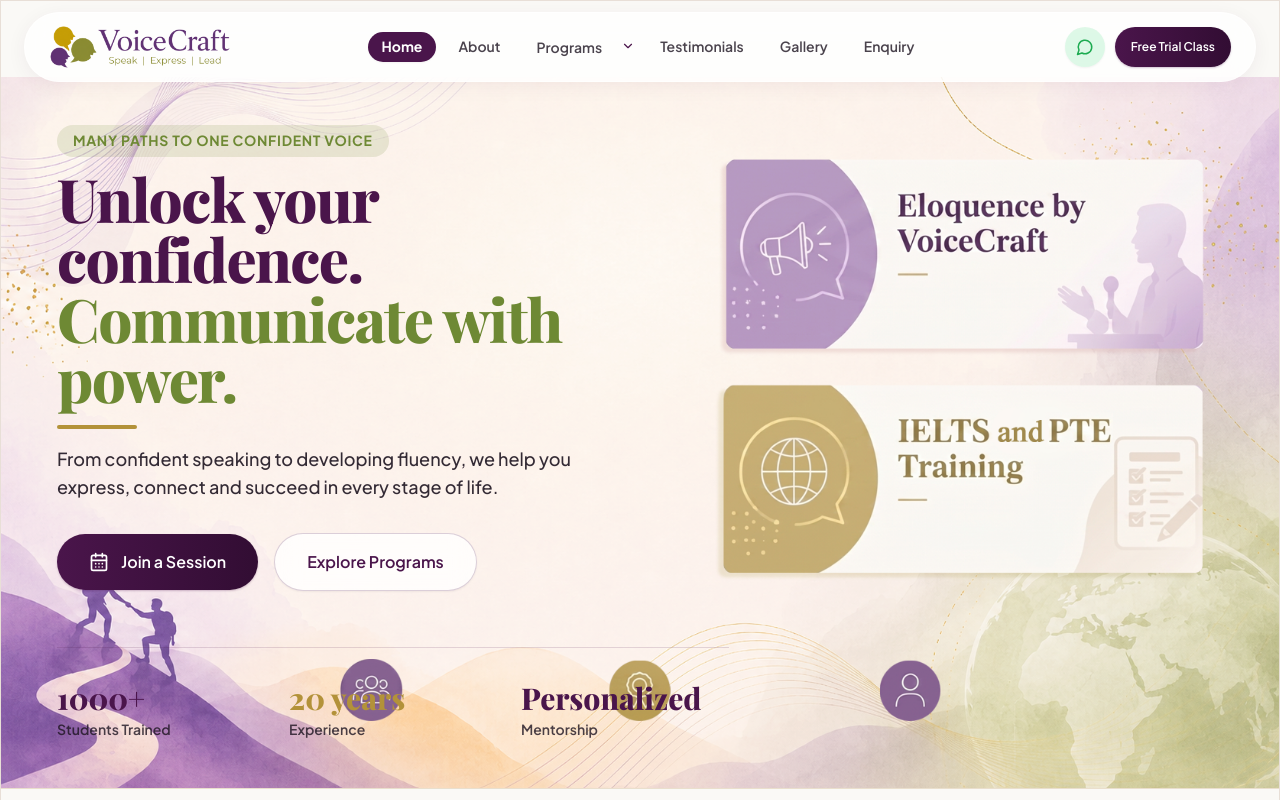
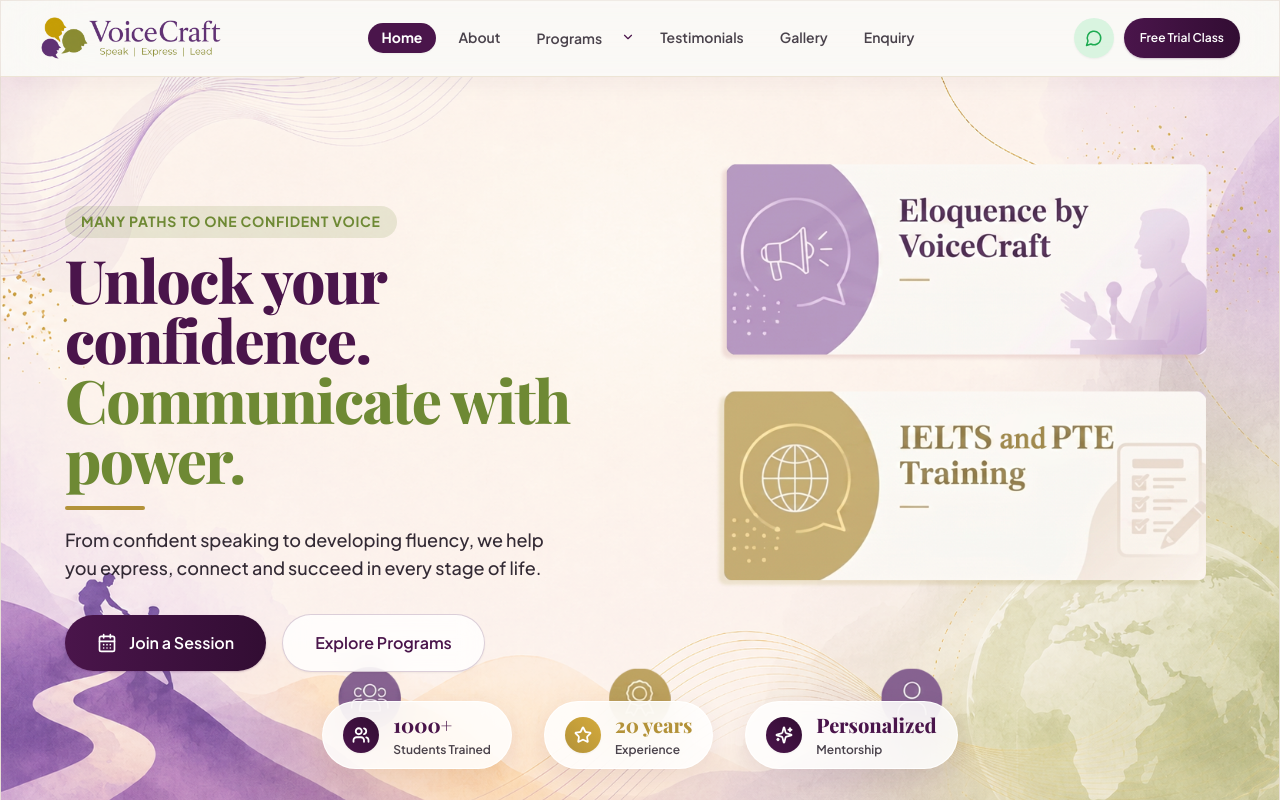
Before and after one commit to LoneRanger-dev/voicecraft-academy, a React (Vite) app in the folder voicecraft-frontend/: page / in a window 1280 px wide. Shown: the top 800 px of the page. Built offline with nearby package versions, Linux system fonts and the light colour scheme; a web font is replaced by a local one.

Commit message:
fix: full-width header navbar and glassmorphic stats alignment in hero

```diff
--- a/voicecraft-frontend/src/components/Navbar.jsx
+++ b/voicecraft-frontend/src/components/Navbar.jsx
@@ -72,14 +72,8 @@
   };
 
   return (
-    <header className="fixed top-3 left-0 right-0 z-50 px-3 sm:px-6 max-w-7xl mx-auto transition-all duration-300">
-      <nav
-        className={`w-full rounded-full transition-all duration-300 flex items-center justify-between px-4 sm:px-6 py-2.5 sm:py-3 ${
-          isScrolled
-            ? "bg-white/90 backdrop-blur-xl border border-white/80 shadow-[0_10px_35px_rgba(74,21,75,0.12)]"
-            : "bg-white/80 backdrop-blur-lg border border-white/60 shadow-[0_4px_20px_rgba(74,21,75,0.06)]"
-        }`}
-      >
+    <header className="fixed top-0 left-0 right-0 w-full z-50 border-b border-[#eadfcd]/80 bg-white/92 backdrop-blur-2xl shadow-[0_4px_25px_rgba(74,21,75,0.06)] transition-all duration-300">
+      <nav className="mx-auto flex min-h-[72px] lg:min-h-[76px] w-full max-w-[1440px] items-center justify-between px-4 sm:px-6 lg:px-10">
         {/* Logo */}
         <a
           href="#home"
--- a/voicecraft-frontend/src/pages/Home.jsx
+++ b/voicecraft-frontend/src/pages/Home.jsx
@@ -441,43 +441,43 @@
   );
 }
 
-// 1. HERO SECTION (Clean, standardized layout with round buttons & zero overlap)
+// 1. HERO SECTION (Clean, standardized layout with round buttons & glassmorphic StatPills)
 function HeroSection() {
   return (
     <section
       id="home"
       data-section="home"
       aria-label="Home section"
-      className="relative min-h-[540px] scroll-mt-24 overflow-hidden bg-brand-cream px-4 py-12 sm:px-6 md:min-h-[640px] lg:min-h-[700px] flex items-center"
+      className="relative min-h-[580px] scroll-mt-24 overflow-hidden bg-brand-cream px-4 py-16 sm:px-6 md:h-[calc(100vh-76px)] md:min-h-[660px] md:py-0 flex items-center"
     >
       {/* Background Graphic */}
       <img
         src={heroBg}
         alt=""
         aria-hidden="true"
-        className="absolute inset-0 hidden h-full w-full select-none object-cover opacity-90 md:block"
+        className="absolute inset-0 hidden h-full w-full select-none object-cover opacity-90 md:block pointer-events-none"
         draggable="false"
       />
 
-      <div className="relative z-10 mx-auto w-full max-w-7xl px-4 sm:px-6 lg:px-8">
-        <div className="max-w-xl">
+      <div className="relative z-10 mx-auto w-full max-w-7xl px-4 sm:px-6 lg:px-10">
+        <div className="max-w-xl md:max-w-lg lg:max-w-xl">
           <p className="inline-block px-4 py-1.5 rounded-full bg-brand-olive/15 text-brand-olive text-xs sm:text-sm font-bold uppercase tracking-wider mb-3">
             MANY PATHS TO ONE CONFIDENT VOICE
           </p>
 
-          <h1 className="font-display text-4xl sm:text-5xl lg:text-6xl font-extrabold leading-[1.18] tracking-tight text-brand-purple">
+          <h1 className="font-display text-4xl sm:text-5xl lg:text-6xl font-extrabold leading-[1.16] tracking-tight text-brand-purple">
             Unlock your confidence. <br />
             <span className="text-brand-olive">Communicate with power.</span>
           </h1>
 
           <div className="mt-4 h-1 w-20 rounded-full bg-brand-gold" />
 
-          <p className="mt-4 text-base sm:text-lg font-medium leading-relaxed text-brand-ink/90">
+          <p className="mt-4 text-base sm:text-lg font-medium leading-relaxed text-brand-ink/90 max-w-lg">
             From confident speaking to developing fluency, we help you express,
             connect and succeed in every stage of life.
           </p>
 
-          {/* Round Buttons (rounded-full) */}
+          {/* Round Buttons (strictly rounded-full) */}
           <div className="mt-8 flex flex-wrap items-center gap-4">
             <Button
               href="#enquiry"
@@ -495,32 +495,51 @@
               Explore Programs
             </Button>
           </div>
+
+          {/* Mobile Stats Pills */}
+          <div className="mt-10 flex flex-wrap gap-3 md:hidden">
+            <StatPill icon={Users} value="1000+" label="Students Trained" tone="purple" />
+            <StatPill icon={Star} value="20 years" label="Experience" tone="gold" />
+            <StatPill icon={Sparkles} value="Personalized" label="Mentorship" tone="purple" />
+          </div>
         </div>
+      </div>
 
-        {/* Hero Stats Row (Standardized cleanly at bottom) */}
-        <div className="mt-14 pt-8 border-t border-brand-purple/15 grid grid-cols-2 sm:grid-cols-3 gap-6 max-w-2xl">
-          <HeroStat value="1000+" label="Students Trained" tone="purple" />
-          <HeroStat value="20 years" label="Experience" tone="gold" />
-          <HeroStat value="Personalized" label="Mentorship" tone="purple" />
-        </div>
+      {/* Desktop Floating Glassmorphic Stat Badges (Cleanly floating along bottom) */}
+      <div className="absolute bottom-6 sm:bottom-8 left-0 right-0 z-20 hidden md:flex items-center justify-center gap-6 lg:gap-8 px-6">
+        <StatPill icon={Users} value="1000+" label="Students Trained" tone="purple" />
+        <StatPill icon={Star} value="20 years" label="Experience" tone="gold" />
+        <StatPill icon={Sparkles} value="Personalized" label="Mentorship" tone="purple" />
       </div>
     </section>
   );
 }
 
-function HeroStat({ value, label, tone }) {
+function StatPill({ icon: Icon, value, label, tone }) {
+  const isGold = tone === "gold";
   return (
-    <div className="flex flex-col">
-      <strong
-        className={`font-display text-2xl sm:text-3xl font-extrabold leading-tight ${
-          tone === "gold" ? "text-brand-gold" : "text-brand-purple"
+    <div className="glass-pill flex items-center gap-3.5 px-5 py-2.5 rounded-full shadow-[0_8px_25px_rgba(74,21,75,0.08)] border border-white/90 backdrop-blur-xl bg-white/85 hover:scale-105 hover:bg-white transition-all duration-300">
+      <div
+        className={`w-9 h-9 rounded-full flex items-center justify-center shrink-0 shadow-sm ${
+          isGold
+            ? "bg-gradient-to-tr from-brand-gold to-[#d4aa3b] text-white"
+            : "bg-gradient-to-tr from-brand-purple to-brand-deep text-white"
         }`}
       >
-        {value}
-      </strong>
-      <span className="mt-1 text-xs sm:text-sm font-semibold text-brand-ink/80">
-        {label}
-      </span>
+        <Icon size={18} strokeWidth={2.4} />
+      </div>
+      <div className="flex flex-col text-left">
+        <strong
+          className={`font-display text-lg sm:text-xl font-extrabold leading-none ${
+            isGold ? "text-brand-gold" : "text-brand-purple"
+          }`}
+        >
+          {value}
+        </strong>
+        <span className="text-[11px] sm:text-xs font-semibold text-brand-ink/80 leading-tight mt-0.5 whitespace-nowrap">
+          {label}
+        </span>
+      </div>
     </div>
   );
 }
```
